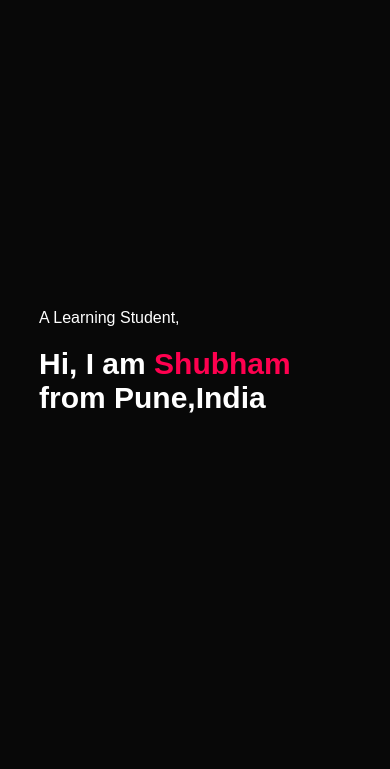
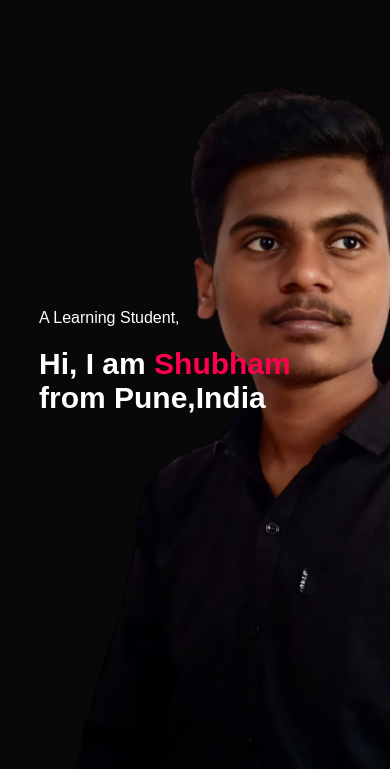
Before and after one commit to GavkareShubham/Pfo, a plain HTML site: page index.html in a window 390 px wide. Shown: the part 75-844 px from the top of the page. Drawn offline with Linux system fonts and the light colour scheme.

Commit message:
Update style.css

```diff
--- a/style.css
+++ b/style.css
@@ -15,7 +15,7 @@ body{
 #header{
     width: 100%;
     height: 100vh;
-    background-image: url(images/mybgimg2.png);
+    background-image: url(images/mybgimg.png);
     background-size: cover;
     background-position: center;
 }
@@ -359,7 +359,7 @@ nav .fas{
 @media only screen and (max-width: 600px)
 {
     #header{
-        background-image: url(images/myphoneimg2.png);
+        background-image: url(images/myphoneimg.png);
     }
     .header-text{
         margin-top: 100%;
```
